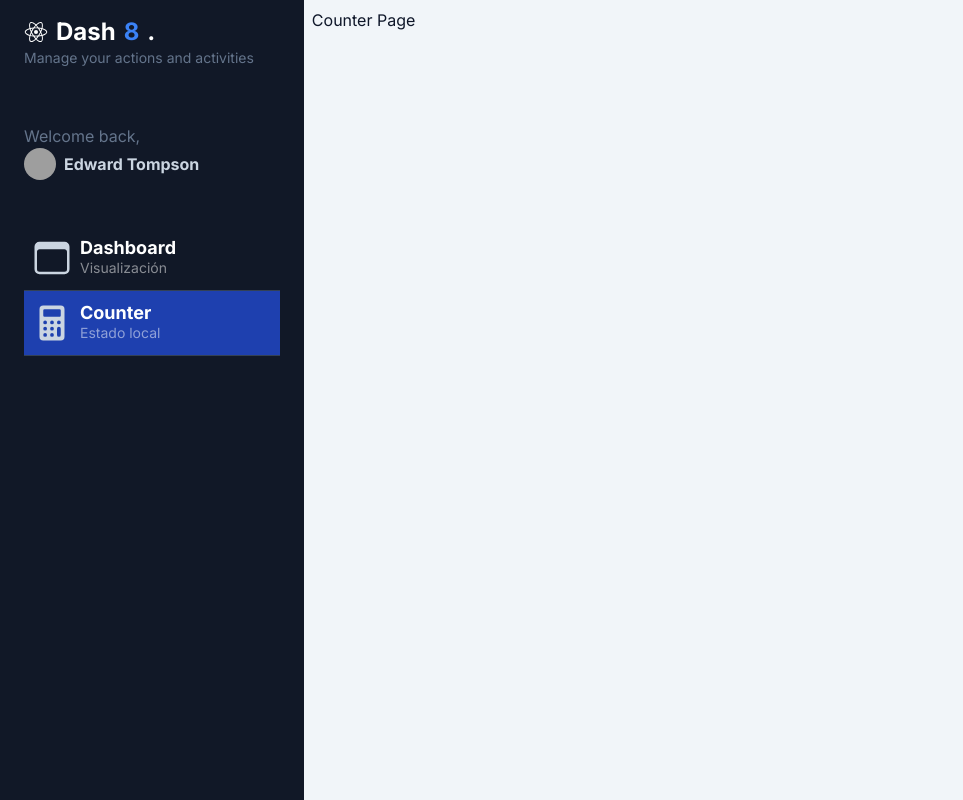
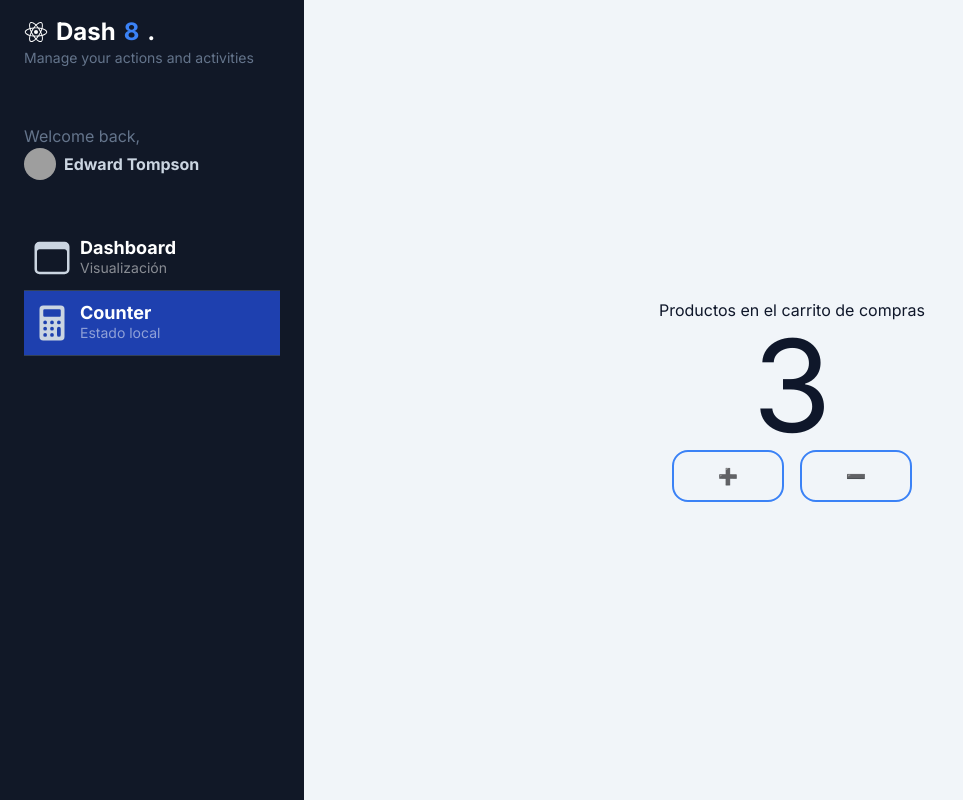
Before and after one commit to Giorgidlc/next-my-dashboard, a Next.js app: page /dashboard/counter in a window 1280 px wide. Shown: the whole page, without its empty margins (0-963 px from the left). Built offline with nearby package versions, Linux system fonts and the light colour scheme; grey boxes are pictures that could not be loaded.

Commit message:
fix(move) files components

```diff
--- a/src/components/Sidebar.tsx
+++ b/src/app/components/Sidebar.tsx
@@ -1,6 +1,6 @@
 import Image from 'next/image'
 import { IoBrowsersOutline, IoCalculator, IoLogoReact } from 'react-icons/io5'
-import { SidebarMenuItem } from '@/components'
+import { SidebarMenuItem } from '@/app/components'
 
 const menuItems = [
   {
--- a/src/app/dashboard/counter/page.tsx
+++ b/src/app/dashboard/counter/page.tsx
@@ -1,8 +1,25 @@
+'use client';
+
+import { Metadata } from "next";
+import { useState } from "react";
+
+export const metadata: Metadata = {
+  title: "Counter Page",
+  description: "Un simple contador",
+};
 
 export default function CounterPage() {
+
+  const [counter, setCounter] = useState(3);
+
   return (
-    <div>
-      <h1>Counter Page</h1>
+    <div className="flex flex-col items-center justify-center w-full h-full">
+      <span>Productos en el carrito de compras</span>
+      <span className="text-9xl"> {counter} </span>
+      <div className="flex gap-4">
+        <button onClick={() => setCounter(counter + 1)} className="flex p-3 items-center justify-center rounded-2xl border-blue-500 border-2 w-28 hover:bg-blue-100 transition-all">➕</button>
+        <button onClick={() => setCounter(counter - 1)} className="flex p-3 items-center justify-center rounded-2xl border-blue-500 border-2 w-28 hover:bg-blue-100 transition-all">➖</button>
+      </div>
     </div>
   );
 }
--- a/src/app/dashboard/layout.tsx
+++ b/src/app/dashboard/layout.tsx
@@ -1,4 +1,4 @@
-import { Sidebar } from "@/components";
+import { Sidebar } from "@/app/components"
 
 
 export default function DashboardLayout({ children}: { children: React.ReactNode;}) {
--- a/src/app/layout.tsx
+++ b/src/app/layout.tsx
@@ -6,7 +6,7 @@ const inter = Inter({ subsets: ['latin'] })
 
 export const metadata: Metadata = {
   title: 'Dashboard',
-  description: 'Generated by create next app',
+  description: 'Control de Dasboard',
 }
 
 export default function RootLayout({
```
Also changed, not shown: src/app/components/SidebarMenuItem.tsx (renamed from src/components/SidebarMenuItem.tsx), src/app/components/index.ts (renamed from src/components/index.ts).
